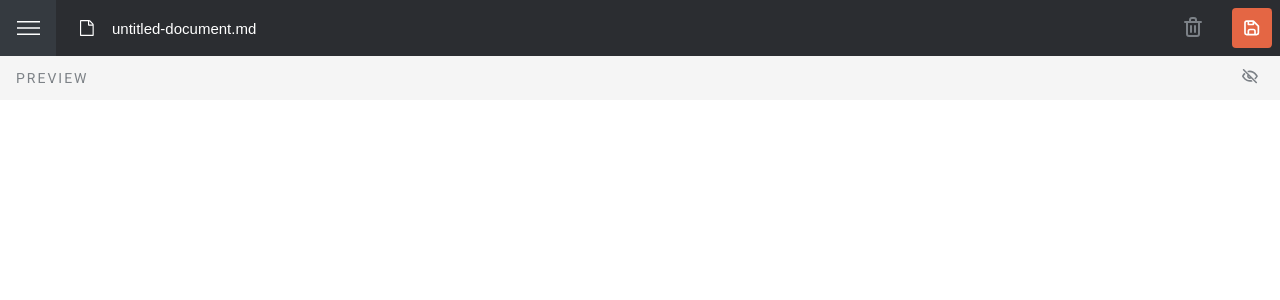
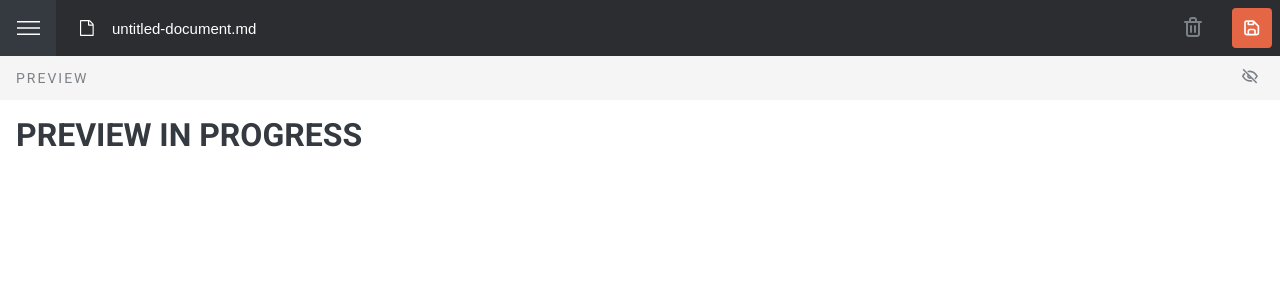
Before and after one commit to ctnance/In-Browser-Markdown-Editor, a React (Create React App) app: page / in a window 1280 px wide. Both pictures are taken after a click on the button 1250 px from the left and 78 px from the top of the page. Shown: the top 300 px of the page. Built offline with nearby package versions, Linux system fonts and the light colour scheme.

Commit message:
created markdown preview component

```diff
--- a/src/components/Main.tsx
+++ b/src/components/Main.tsx
@@ -1,5 +1,6 @@
 import { FC } from "react";
-import { PreviewBar, MarkdownEditor } from "./";
+import { useToggler } from "../hooks";
+import { PreviewBar, PreviewDisplay, MarkdownEditor } from "./";
 
 interface Props {
   isMenuActive: boolean,
@@ -7,10 +8,15 @@ interface Props {
 }
 
 const Main: FC<Props> = ({ isMenuActive, toggleMenu }) => {
+  const [isMarkdownActive, toggleMarkdown] = useToggler(true);
+
   return (
     <main className="main">
-      <PreviewBar />
-      <MarkdownEditor isMenuActive={isMenuActive} toggleMenu={toggleMenu} />
+      <PreviewBar isMarkdownActive={isMarkdownActive} toggleMarkdown={toggleMarkdown} />
+      {isMarkdownActive ?
+        <MarkdownEditor isMenuActive={isMenuActive} toggleMenu={toggleMenu} /> :
+        <PreviewDisplay />
+      }
     </main>
   );
 }
--- a/src/components/PreviewBar.tsx
+++ b/src/components/PreviewBar.tsx
@@ -1,16 +1,18 @@
 import { FC, useContext } from "react";
-import { useToggler } from "../hooks";
 import { ThemeContext } from "../ThemeContext";
 import { PreviewButton } from "./buttons";
 
-const PreviewBar: FC = () => {
-  const [isMarkdownActive, toggle] = useToggler(true);
+interface Props {
+  isMarkdownActive: boolean,
+  toggleMarkdown: () => void
+}
+const PreviewBar: FC<Props> = ({ isMarkdownActive, toggleMarkdown }) => {
   const { isDarkTheme } = useContext(ThemeContext);
 
   return (
     <div className={`preview-bar ${isDarkTheme ? "dark" : "light"}`}>
       <p className="preview-bar--text">{isMarkdownActive ? "Markdown" : "Preview"}</p>
-      <PreviewButton previewActive={isMarkdownActive} togglePreview={toggle} />
+      <PreviewButton previewActive={isMarkdownActive} togglePreview={toggleMarkdown} />
     </div>
   )
 }
--- /dev/null
+++ b/src/components/PreviewDisplay.tsx
@@ -0,0 +1,15 @@
+import { useContext } from "react";
+import { FC } from "react";
+import { ThemeContext } from "../ThemeContext";
+
+const PreviewDisplay: FC = () => {
+  const { isDarkTheme } = useContext(ThemeContext);
+
+  return (
+    <div className={`preview-container ${isDarkTheme ? "dark" : "light"}`}>
+      <h1>PREVIEW IN PROGRESS</h1>
+    </div>
+  )
+}
+
+export default PreviewDisplay;
--- a/src/components/index.ts
+++ b/src/components/index.ts
@@ -4,6 +4,16 @@ import Menu from "./Menu";
 import FileInput from "./FileInput";
 import PreviewBar from "./PreviewBar";
 import MarkdownEditor from "./MarkdownEditor";
+import PreviewDisplay from "./PreviewDisplay";
 import MarkdownNote from "./MarkdownNote";
 
-export { Header, Main, Menu, FileInput, PreviewBar, MarkdownEditor, MarkdownNote };
+export {
+  Header,
+  Main,
+  Menu,
+  FileInput,
+  PreviewBar,
+  MarkdownEditor,
+  PreviewDisplay,
+  MarkdownNote,
+};
--- a/src/index.css
+++ b/src/index.css
@@ -408,25 +408,35 @@ img {
   overflow: hidden;
 }
 
+.markdown-editor,
+.preview-container {
+  width: 100%;
+  height: 100%;
+  overflow: auto;
+  margin: 0;
+  padding: 1rem;
+}
+
+.preview-container * {
+  margin: 0;
+}
+
 .markdown-editor {
   font-family: "Roboto Mono", "Courier New", Courier, monospace;
   font-size: 0.875rem;
   border: none;
   border-radius: 0;
   resize: none;
-  overflow: auto;
-  width: 100%;
-  height: 100%;
-  margin: 0;
-  padding: 1rem;
 }
 
-.markdown-editor.light {
+.markdown-editor.light,
+.preview-container.light {
   background-color: var(--color-weight-100);
   color: var(--color-weight-700);
 }
 
-.markdown-editor.dark {
+.markdown-editor.dark,
+.preview-container.dark {
   background-color: var(--color-weight-1000);
   color: var(--color-weight-400);
 }
```
